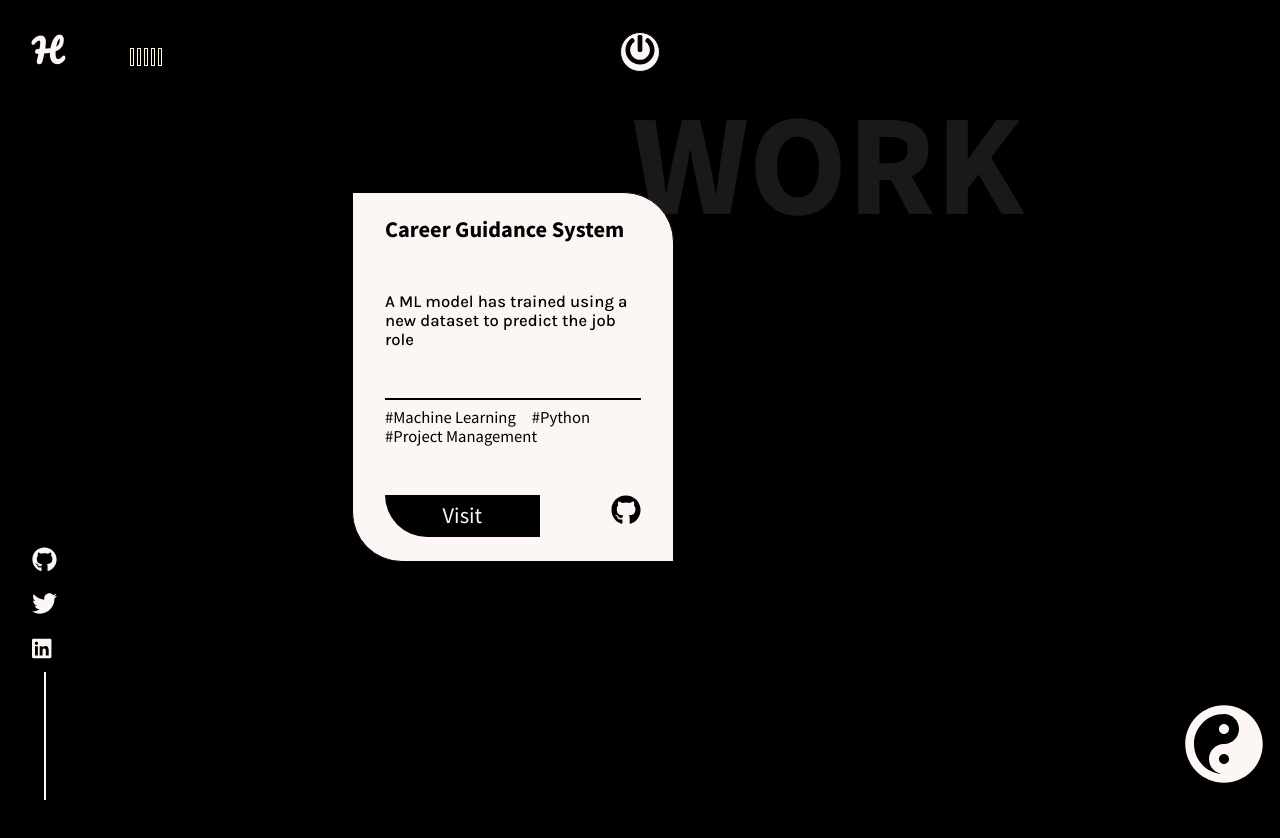
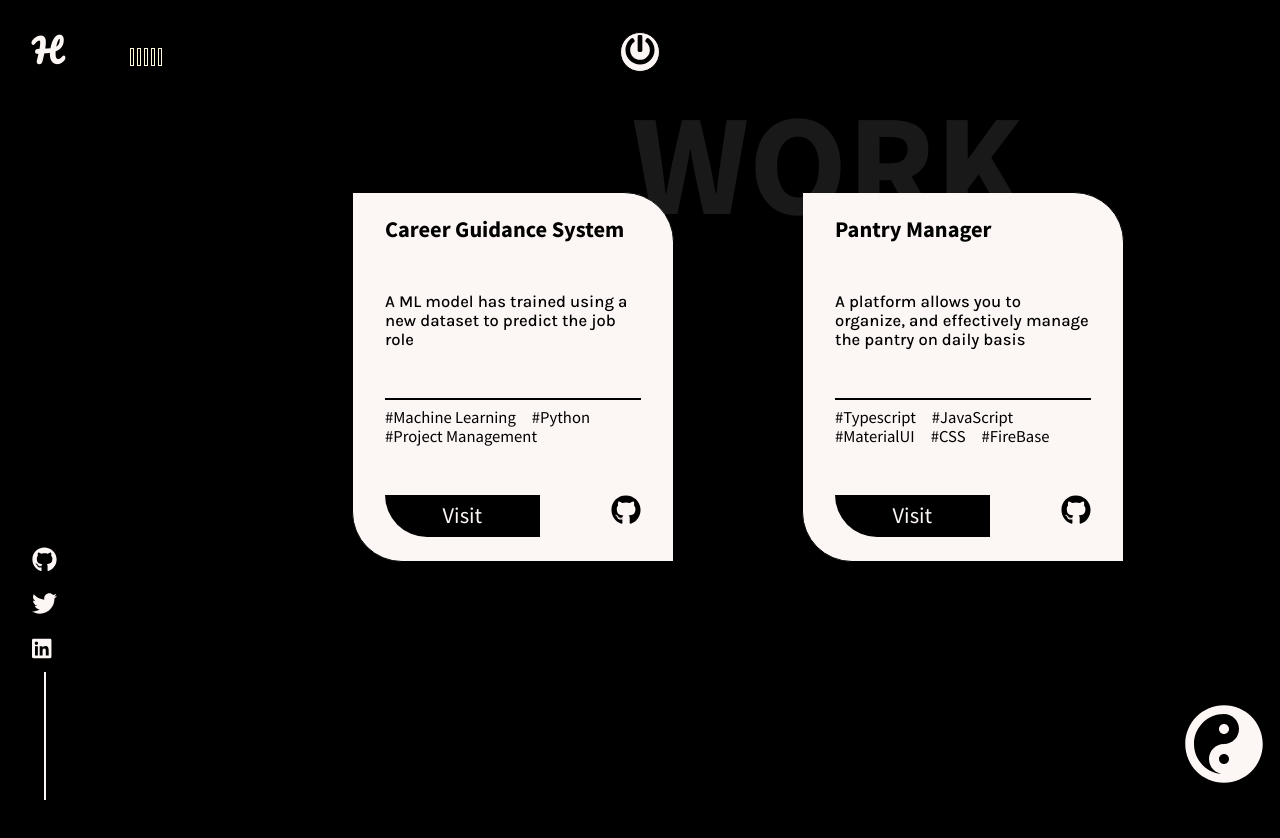
Before and after one commit to Hotragn/Hotragn_portfolio.com, a React (Create React App) app: page /work in a window 1280 px wide. Shown: the top 838 px of the page. Built offline with nearby package versions, Linux system fonts and the light colour scheme.

Commit message:
Added Pantrynex website to portfolio WorkData.js

```diff
--- a/src/data/WorkData.js
+++ b/src/data/WorkData.js
@@ -10,4 +10,13 @@ export const Work = [
         demo:"https://github.com/Hotragn/Career-Guidance-System/tree/main/Machine_learning%20Model/User_Interface/career%20guidance%20UI",
         github:"https://github.com/Hotragn/Career-Guidance-System/tree/main"
     },
+    {
+        id:2,
+        name:"Pantry Manager",
+        description:"A platform allows you to organize, and effectively manage the pantry on daily basis",
+        tags:["Typescript",,"JavaScript","MaterialUI","CSS","FireBase"],
+
+        demo:"https://pantrynex.vercel.app/",
+        github:"https://github.com/Hotragn/Pantry-Nex"
+    },
 ]
```
